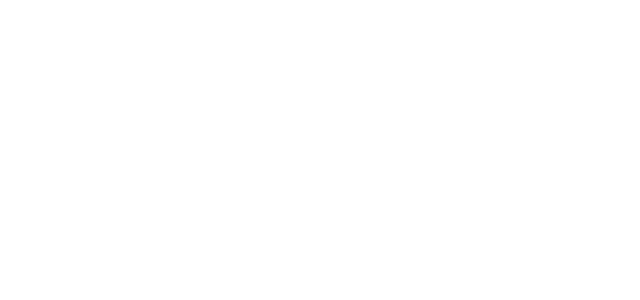
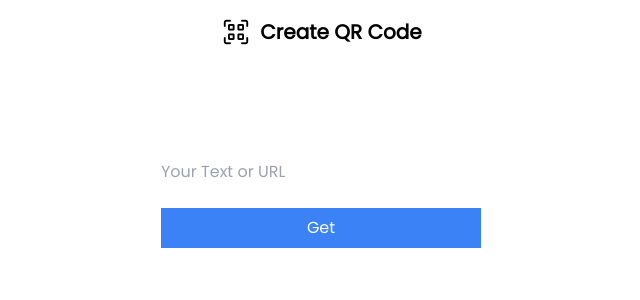
Before and after one commit to mdabdulrahman/qr, a React (Create React App) app: page /create in a window 1280 px wide. Before the commit this address had no page. Shown: the top 300 px of the page, without its empty margins (319-959 px from the left). Built offline with nearby package versions, Linux system fonts and the light colour scheme.

Commit message:
big change

```diff
--- a/src/App.js
+++ b/src/App.js
@@ -1,12 +1,13 @@
 import {BrowserRouter,Routes,Route} from "react-router-dom";
 import './index.css';
 import Reader from "./components/Reader";
+import Create from "./components/Create";
 function App() {
   return (
     <BrowserRouter>
     <Routes>
       <Route exact path='/' element={<Reader/>}/>
-
+<Route exact path="/create" element={<Create/>}/>
 
     </Routes>
     </BrowserRouter>
--- /dev/null
+++ b/src/components/Create.js
@@ -0,0 +1,49 @@
+import React, { useRef,useState } from 'react'
+import QrCreator from 'qr-creator'
+import icon from "./icon.png"
+function Create() {
+  const [downloadbtn, setdownloadbtn] = useState("");
+  const txt=useRef()
+  const img=useRef()
+    let get=()=>{
+
+    QrCreator.render(
+        {
+            text:txt.current.value,
+            radius:1.0,
+            ecLevel:'H',
+            fill:"",
+            background:null,
+            size:128
+        },
+        document.querySelector('#qr-code')
+    )
+console.log(img.current.toDataURL())
+setdownloadbtn(
+  <div className='mx-auto w-1/2'>
+  <a href={img.current.toDataURL()} className="bg-red-400  text-white  px-6 py-3" download="qrcode">Download</a>
+</div>
+)
+  }
+  return (
+    <div className='font-["Poppins"]'>
+        <div>
+                <h1 className='text-xl flex items-center gap-2 justify-center font-semibold my-4'>
+          <img src={icon} className='w-8'/>
+          Create QR Code</h1>
+          </div>
+          <div className='mx-auto mt-28 w-1/2'>
+          <div className='grid w-6/12 gap-6   lg:mx-auto'>
+            <input ref={txt} type="text" className='focus:border-b-2  transition duration-[1000ms] focus:border-b-black focus:outline-none' placeholder='Your Text or URL'/>
+          <button className='bg-blue-500 px-6 p-2 text-white ' onClick={()=>get()}>Get</button>
+          </div>
+          <canvas ref={img} className='my-11 mx-auto' id="qr-code">
+
+          </canvas>
+{downloadbtn}
+          </div>
+    </div>
+  )
+}
+
+export default Create
```
